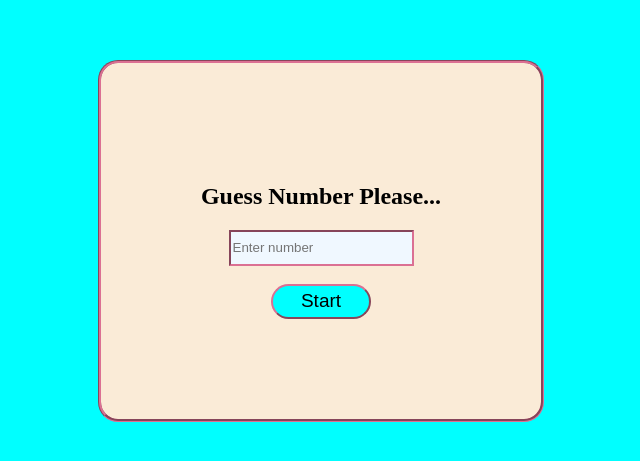
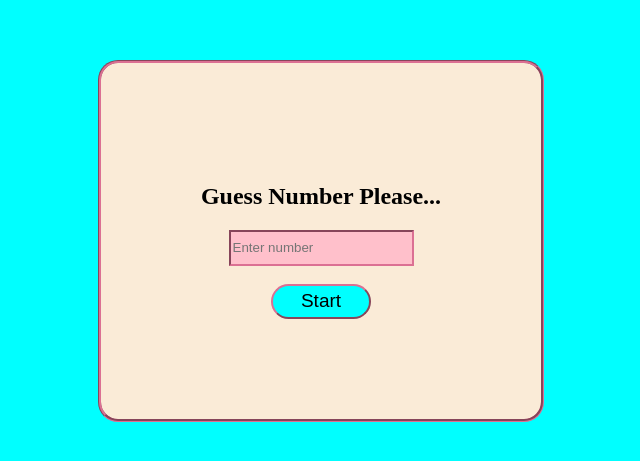
Before and after one commit to harshsahu100/Number-Guessing-Game, a plain HTML site: page index.html in a window 1280 px wide. Shown: the part 159-620 px from the top of the page, without its empty margins (319-959 px from the left). Drawn offline with Linux system fonts and the light colour scheme.

Commit message:
Update style.css
first commit

```diff
--- a/style.css
+++ b/style.css
@@ -21,7 +21,7 @@ body,html{
 input{
     height: 30px;
     width: 100;
-    background-color: aliceblue;
+    background-color: pink;
     border-color: palevioletred ;
 }
 button{
```
